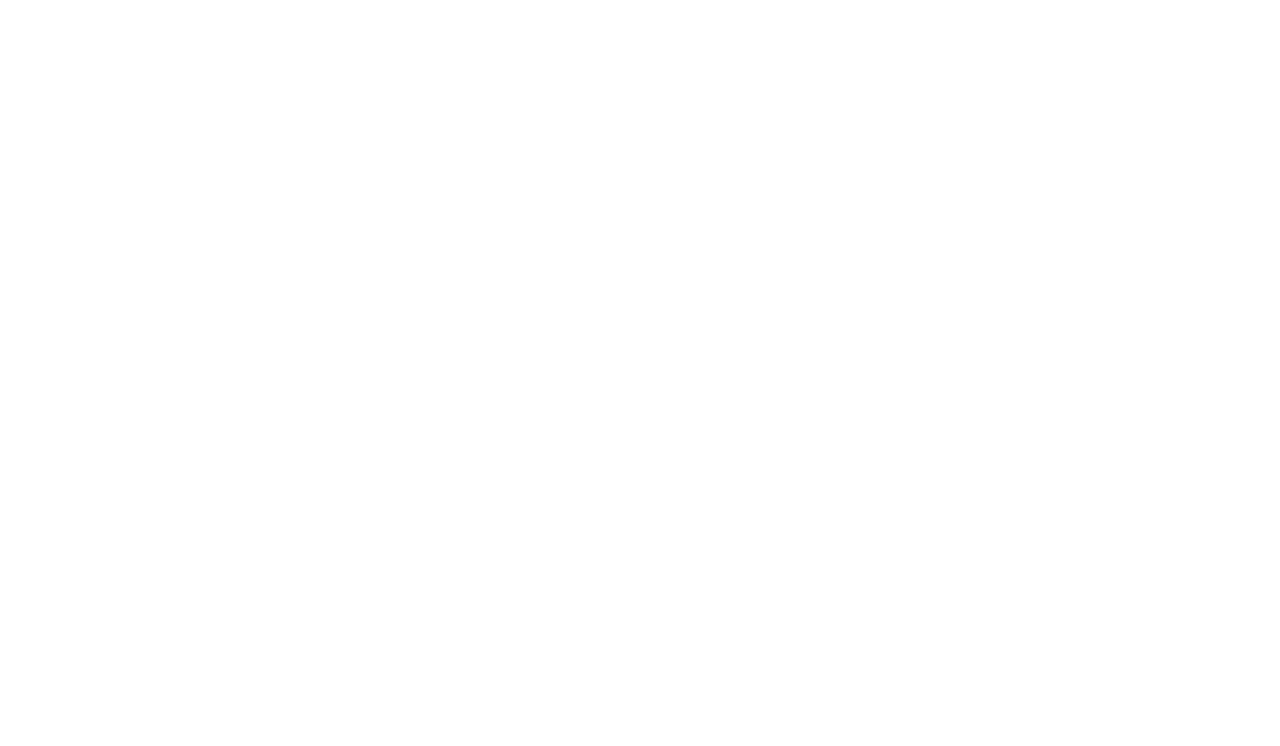
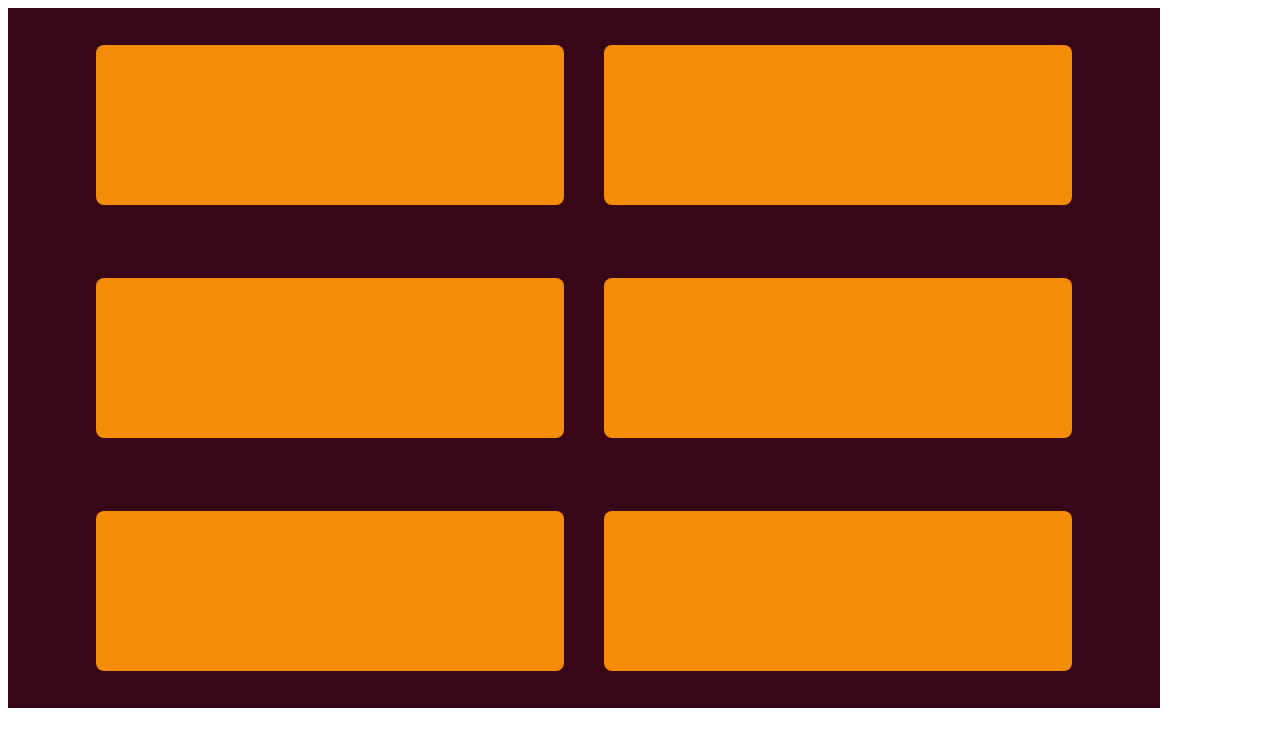
Before and after one commit to Garla-mantix/flexbox-practice, a plain HTML site: page index.html in a window 1280 px wide. Drawn offline with Linux system fonts and the light colour scheme.

Commit message:
revised structure

```diff
--- a/index.html
+++ b/index.html
@@ -9,10 +9,9 @@
     <link rel="stylesheet" href="styles/index.css">
     <title>Flexbox practice - boxes</title>
 </head>
-<body>
+<main>
     <div class="background">
-        <div class="blocks">
-            <div class="block1">
+        <div class="block">
              <div class="block1__square1">
 
             </div>
@@ -25,9 +24,8 @@
             <div class="block1__square4">
 
             </div>
-
         </div>
-            <div class="block2">
+        <div class="block">
             <div class="block2__square1">
 
             </div>
@@ -40,9 +38,8 @@
             <div class="block2__square4">
 
             </div>
-
         </div>
-            <div class="block3">
+        <div class="block">
             <div class="block3__square1">
 
             </div>
@@ -55,9 +52,8 @@
             <div class="block3__square4">
 
             </div>
-
         </div>
-            <div class="block4">
+        <div class="block">
             <div class="block4__square1">
 
             </div>
@@ -70,9 +66,8 @@
             <div class="block4__square4">
 
             </div>
-
         </div>
-            <div class="block5">
+        <div class="block">
             <div class="block5__square1">
 
             </div>
@@ -85,9 +80,8 @@
             <div class="block5__square4">
 
             </div>
-
         </div>
-            <div class="block6">
+        <div class="block">
             <div class="block6__square1">
 
             </div>
@@ -100,9 +94,7 @@
             <div class="block6__square4">
 
             </div>
-
         </div>
     </div>
-    </div>
-</body>
+</main>
 </html>
--- a/styles/index.css
+++ b/styles/index.css
@@ -0,0 +1,23 @@
+main {
+    height: 100vh;
+}
+
+.background {
+    background-color: #370617;
+    height: 700px;
+    width: 1152px;
+    padding: 0;
+    display: flex;
+    align-items:center;
+    justify-content:center;
+    flex-wrap: wrap;
+
+}
+
+.block {
+    width:468px;
+    height:160px;
+    background-color: #F48C06;
+    border-radius:8px;
+    margin: 20px;
+}
```
Lines whose indentation alone changed are shown as unchanged.
